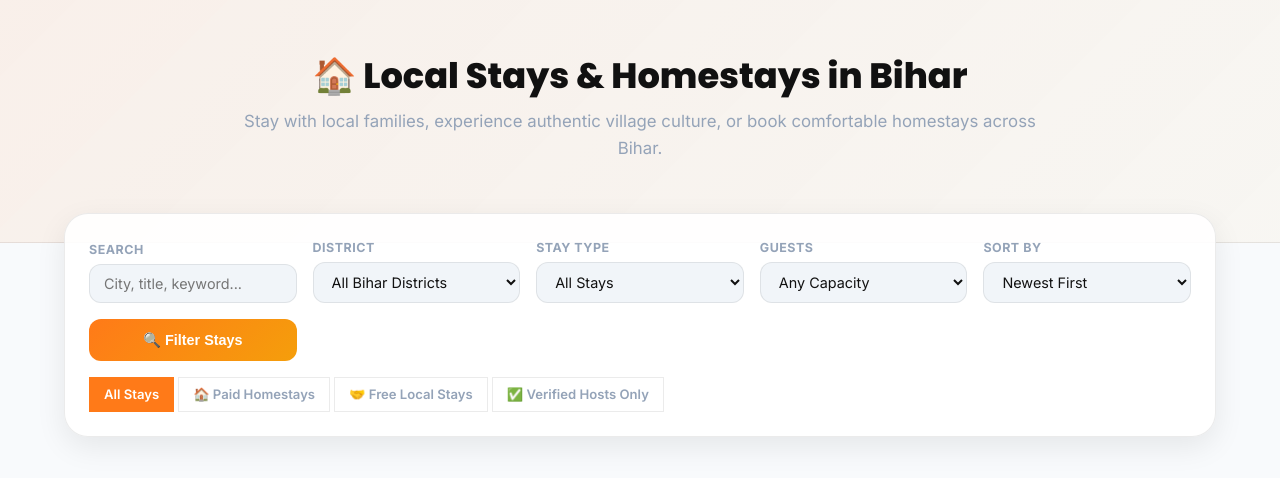
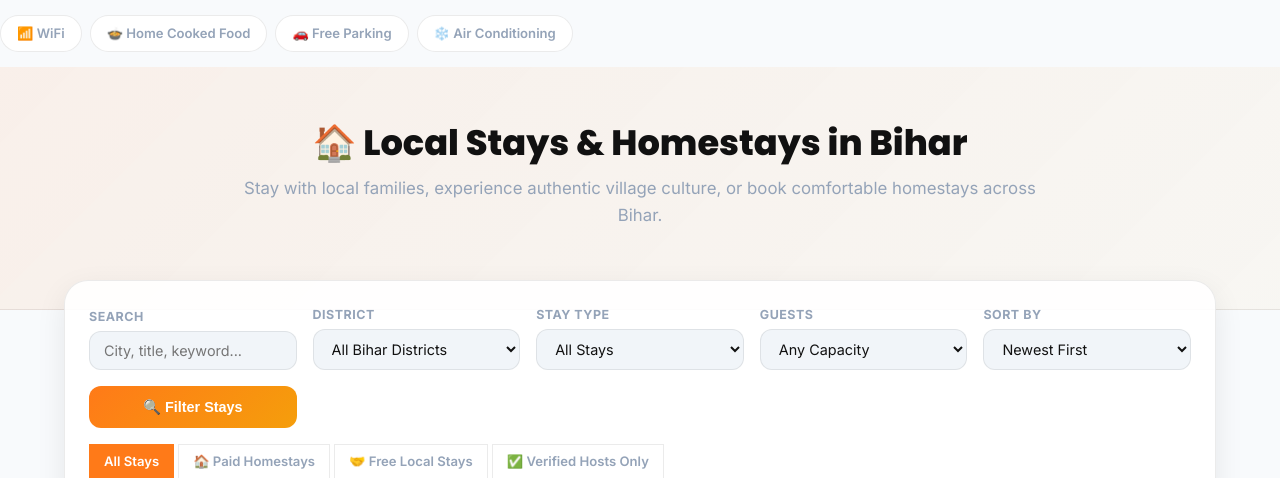
Before and after one commit to mrakarshmehta/tejas26-singularity, a Flask app: template templates/stays/browse.html in a window 1280 px wide. Shown: the part 68-546 px from the top of the page. Run offline with Flask 3, Linux system fonts and the light colour scheme; the template is opened without the code that fills it, so the values that code supplies are empty.

Commit message:
feat(templates): add amenity filter checkboxes and price slider to stays browse page

```diff
--- a/templates/stays/browse.html
+++ b/templates/stays/browse.html
@@ -251,6 +251,15 @@
 {% endblock %}
 
 {% block content %}
+
+      <!-- Amenity & Budget Quick Filter Bar -->
+      <div class="stay-amenity-filters" style="display:flex;flex-wrap:wrap;gap:8px;margin:15px 0;">
+        <label class="filter-chip"><input type="checkbox" name="amenity" value="wifi" style="display:none;"> 📶 WiFi</label>
+        <label class="filter-chip"><input type="checkbox" name="amenity" value="meals" style="display:none;"> 🍲 Home Cooked Food</label>
+        <label class="filter-chip"><input type="checkbox" name="amenity" value="parking" style="display:none;"> 🚗 Free Parking</label>
+        <label class="filter-chip"><input type="checkbox" name="amenity" value="ac" style="display:none;"> ❄️ Air Conditioning</label>
+      </div>
+
 <!-- ═══ HERO ═══ -->
 <section class="stays-hero">
   <div class="stays-hero-inner">
```
